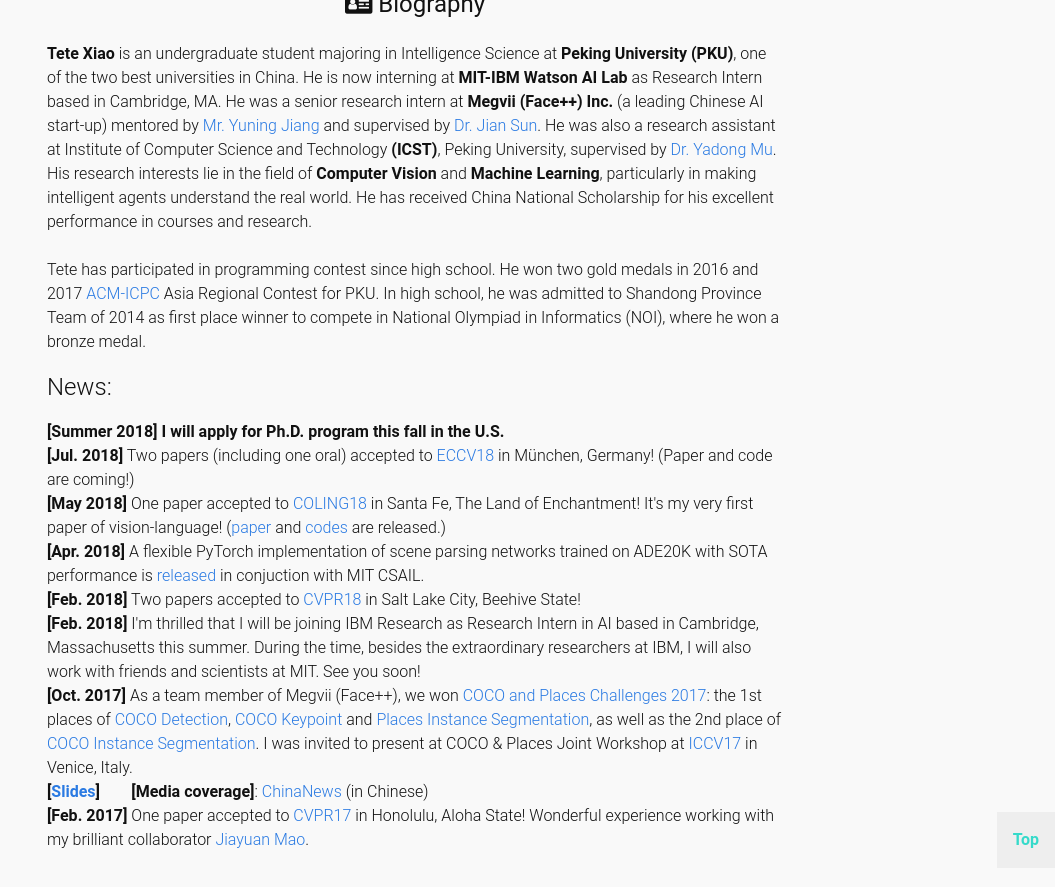
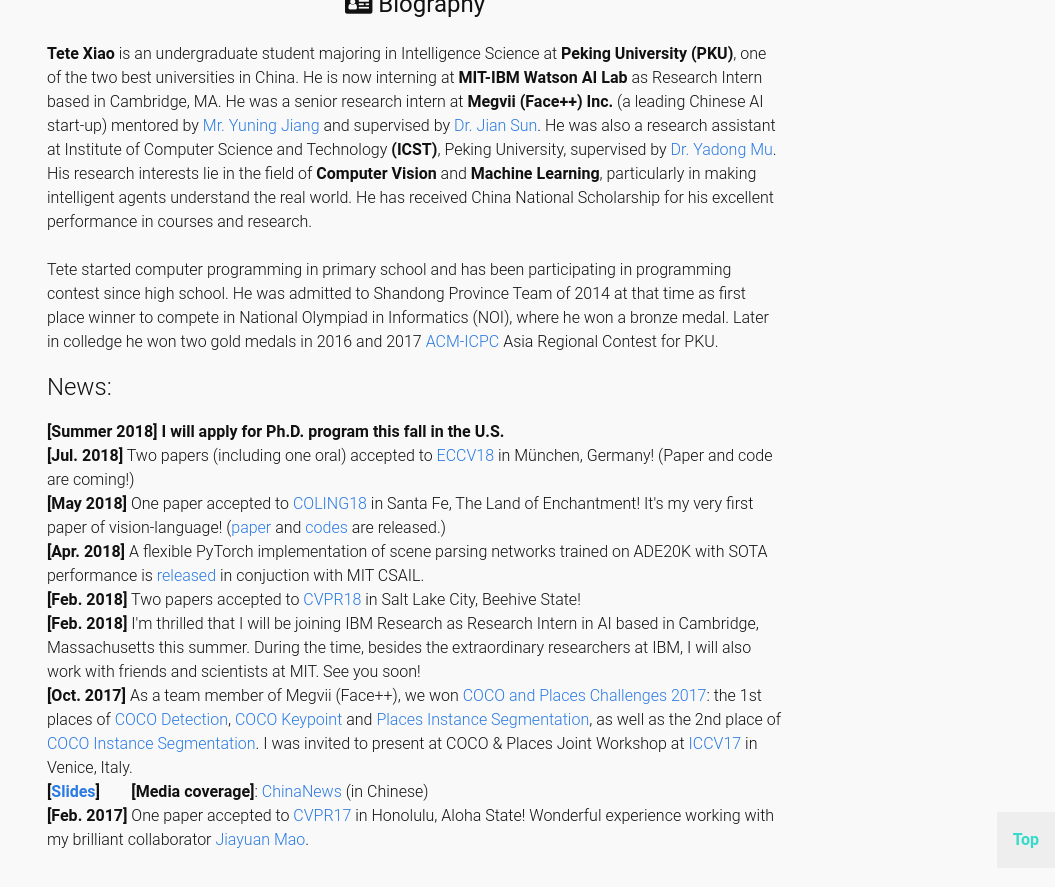
Before and after one commit to Tete-Xiao/Tete-Xiao.github.io, a Jekyll site: the page built from index.html, in a window 1280 px wide and 900 px high, scrolled down 454 px. Shown: the top 887 px of the window, without its empty margins (225-1280 px from the left). Built offline with Jekyll 4.4.1, drawn with Linux system fonts in a browser that asks for light colours; comment, search, counter and statistics services are not loaded.

Commit message:
update bio

```diff
--- a/_data/bio.yml
+++ b/_data/bio.yml
@@ -7,7 +7,7 @@
   date:     "July. 2017"
   title:    ""
   content:  "<strong>Tete Xiao</strong> is an undergraduate student majoring in Intelligence Science at <strong>Peking University (PKU)</strong>, one of the two best universities in China. He is now interning at <strong>MIT-IBM Watson AI Lab</strong> as Research Intern based in Cambridge, MA. He was a senior research intern at <strong>Megvii (Face++) Inc.</strong> (a leading Chinese AI start-up)
-  mentored by <a href='https://yuningjiang.github.io/'>Mr. Yuning Jiang</a> and supervised by <a href='http://www.jiansun.org/'>Dr. Jian Sun</a>. He was also a research assistant at Institute of Computer Science and Technology <strong>(ICST)</strong>, Peking University, supervised by <a href='http://www.muyadong.com/'>Dr. Yadong Mu</a>. His research interests lie in the field of <strong>Computer Vision</strong> and <strong>Machine Learning</strong>, particularly in making intelligent agents understand the real world. He has received China National Scholarship for his excellent performance in courses and research. <br> <br> Tete has participated in programming contest since high school. He won two gold medals in 2016 and 2017 <a href='https://icpc.baylor.edu/'>ACM-ICPC</a> Asia Regional Contest for PKU. In high school, he was admitted to Shandong Province Team of 2014 as first place winner to compete in National Olympiad in Informatics (NOI), where he won a bronze medal. <h2>News:</h2>
+  mentored by <a href='https://yuningjiang.github.io/'>Mr. Yuning Jiang</a> and supervised by <a href='http://www.jiansun.org/'>Dr. Jian Sun</a>. He was also a research assistant at Institute of Computer Science and Technology <strong>(ICST)</strong>, Peking University, supervised by <a href='http://www.muyadong.com/'>Dr. Yadong Mu</a>. His research interests lie in the field of <strong>Computer Vision</strong> and <strong>Machine Learning</strong>, particularly in making intelligent agents understand the real world. He has received China National Scholarship for his excellent performance in courses and research. <br> <br> Tete started computer programming in primary school and has been participating in programming contest since high school. He was admitted to Shandong Province Team of 2014 at that time as first place winner to compete in National Olympiad in Informatics (NOI), where he won a bronze medal. Later in colledge he won two gold medals in 2016 and 2017 <a href='https://icpc.baylor.edu/'>ACM-ICPC</a> Asia Regional Contest for PKU.  <h2>News:</h2>
   <strong>[Summer 2018] I will apply for Ph.D. program this fall in the U.S.</strong><br>
   <strong>[Jul. 2018]</strong> Two papers (including one oral) accepted to <a href='https://eccv2018.org/'>ECCV18</a> in München, Germany! (Paper and code are coming!)<br>
   <strong>[May 2018]</strong> One paper accepted to <a href='https://coling2018.org/'>COLING18</a> in Santa Fe, The Land of Enchantment! It's my very first paper of vision-language! (<a href='https://arxiv.org/abs/1806.10348'>paper</a> and <a href='https://github.com/ExplorerFreda/VSE-C'>codes</a> are released.) <br>
```
